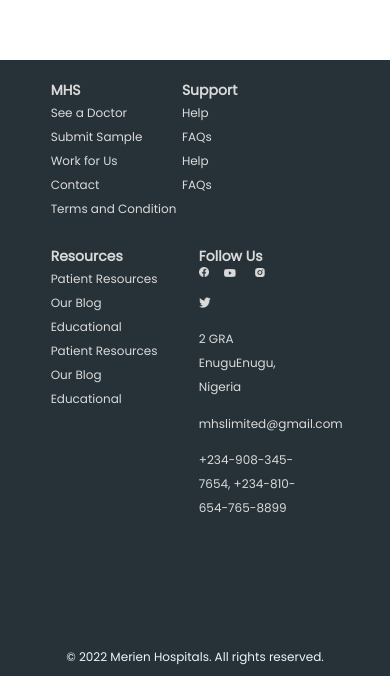
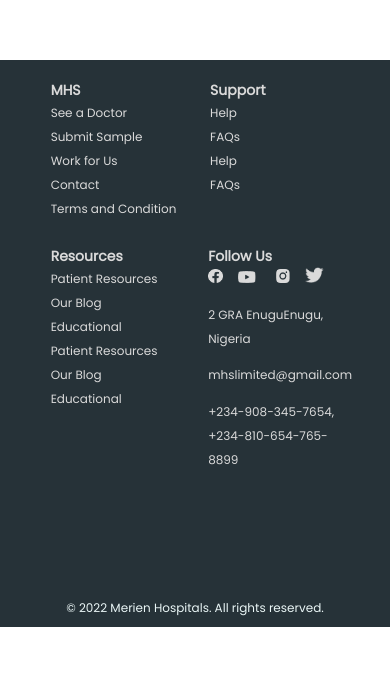
Before and after one commit to Sheila-a/Clientele, a React (Create React App) app: page /register in a window 390 px wide. Shown: the part 6216-6892 px from the top of the page. After the commit the page ends 6843 px from the top, so only its background shows below. Built offline with nearby package versions, Linux system fonts and the light colour scheme; a web font is replaced by a local one.

Commit message:
Test for Footer Responsiveness (10)

```diff
--- a/src/Components/Home/Footer/footer.css
+++ b/src/Components/Home/Footer/footer.css
@@ -120,25 +120,25 @@
   }
 
   .bf1 {
-    /* width: 70%; */
+    width: 70%;
     margin-bottom: 3vh;
     margin-left: 6vh;
   }
 
   .bf2 {
-    /* width: 50%; */
+    width: 70%;
     margin-bottom: 3vh;
     margin-left: 4vh;
   }
 
   .bf3 {
-    /* width: 70%; */
+    width: 70%;
     margin-bottom: 3vh;
     margin-left: 6vh;
   }
 
   .bf4 {
-    /* width: 54%; */
+    width: 74%;
     margin-left: 6vh;
   }
 
```
